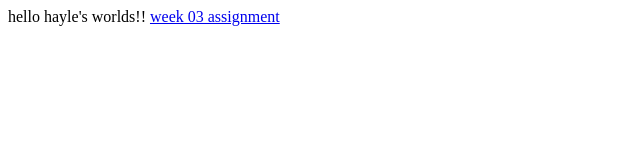
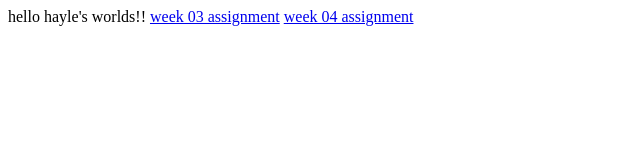
Before and after one commit to hayleymogollon/hayleymogollon.github.io, a plain HTML site: page index.html in a window 1280 px wide. Shown: the whole page, without its empty margins (0-640 px from the left). Drawn offline with Linux system fonts and the light colour scheme.

Commit message:
Lauren Hom Presentation

```diff
--- a/index.html
+++ b/index.html
@@ -1,2 +1,3 @@
 hello hayle's worlds!!
 <a href="week03">week 03 assignment</a>
+<a href="week04">week 04 assignment</a>
```
Also changed, not shown: 1 other file.
